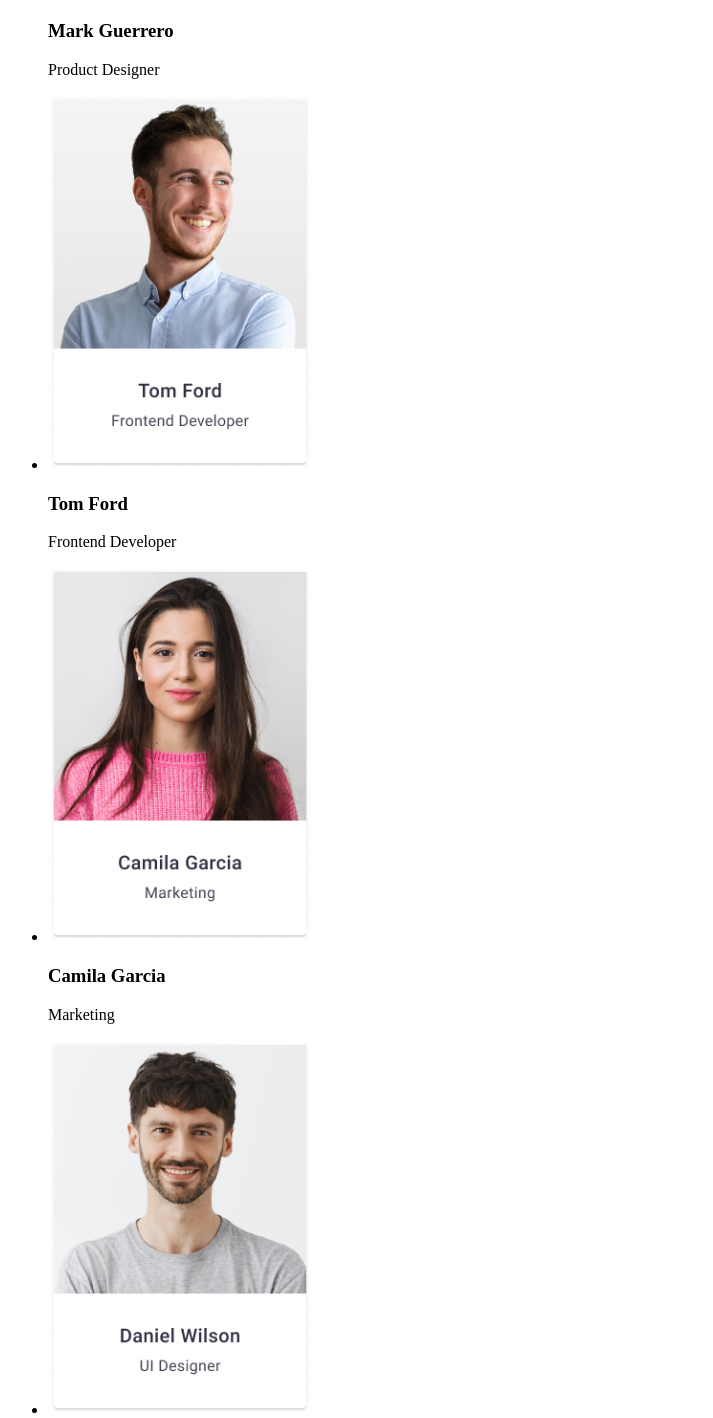
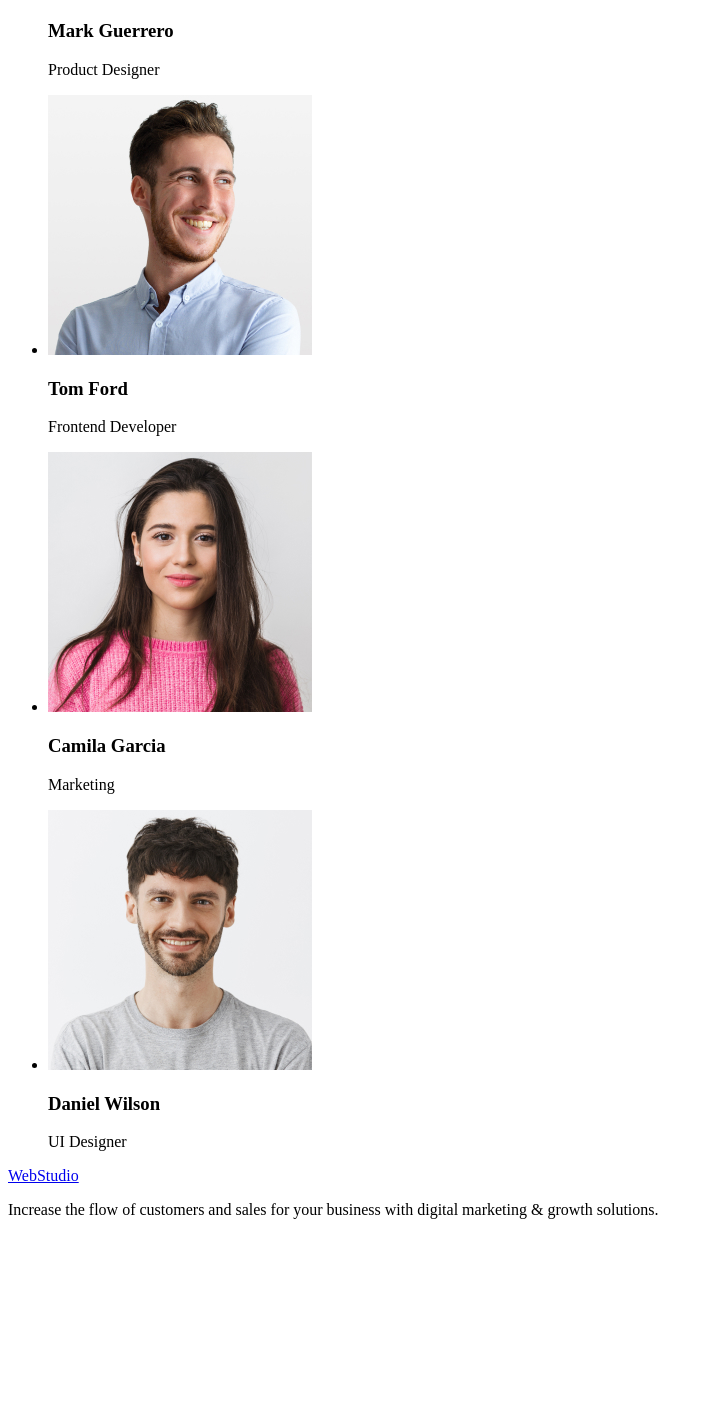
Before and after one commit to Pasha0923/goit-markup-hw-01, a plain HTML site: page index.html in a window 1280 px wide. Shown: the part 923-2341 px from the top of the page, without its empty margins (0-713 px from the left). After the commit the page ends 2158 px from the top, so only its background shows below. Drawn offline with Linux system fonts and the light colour scheme.

Commit message:
add changes in images 2,3,4

```diff
--- a/index.html
+++ b/index.html
@@ -84,24 +84,24 @@
             <h2>Our Team</h2>
             <ul>
                 <li>
-                    <img src="./images/TeamCard1.jpg" alt="Photo1" width="264" />
+                    <img src="./images/Card1.jpg" alt="Photo1" width="264" />
                     <h3>Mark Guerrero</h3>
                     <p>Product Designer</p>
                 </li>
                 <li>
-                    <img src="./images/TeamCard2.jpg" alt="Photo2" width="264" />
+                    <img src="./images/Card2.jpg" alt="Photo2" width="264" />
                     <h3>Tom Ford</h3>
                     <p>Frontend Developer</p>
                 </li>
 
                 <li>
-                    <img src="./images/TeamCard3.jpg" alt="Photo3" width="264" />
+                    <img src="./images/Card3.jpg" alt="Photo3" width="264" />
                     <h3>Camila Garcia</h3>
                     <p>Marketing</p>
                 </li>
 
                 <li>
-                    <img src="./images/TeamCard4.jpg" alt="Photo4" width="264" />
+                    <img src="./images/Card4.jpg" alt="Photo4" width="264" />
                     <h3>Daniel Wilson</h3>
                     <p>UI Designer</p>
                 </li>
```
Also changed, not shown: images/Card1.jpg (renamed from images/TeamCard1.jpg), images/Card2.jpg (added), images/Card3.jpg (added), images/Card4.jpg (added), images/TeamCard2.jpg (deleted), images/TeamCard3.jpg (deleted), images/TeamCard4.jpg (deleted).
